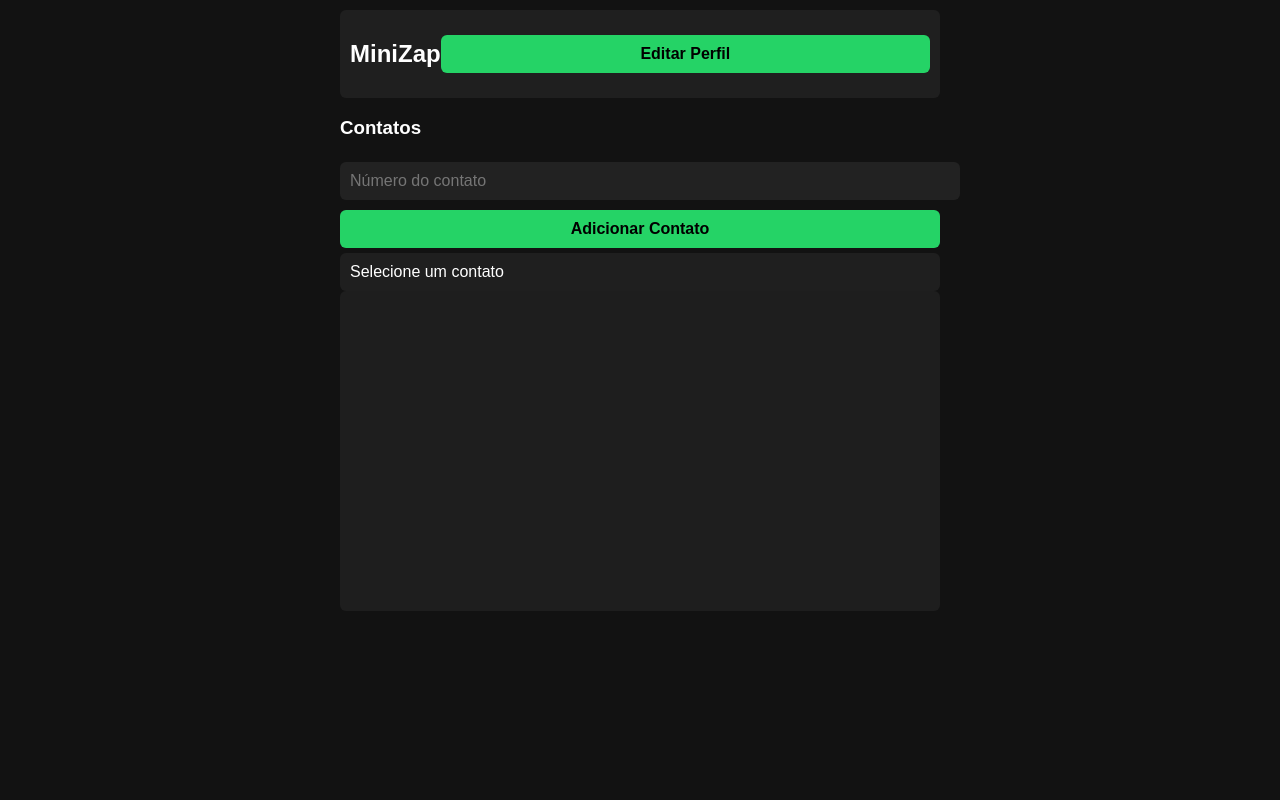
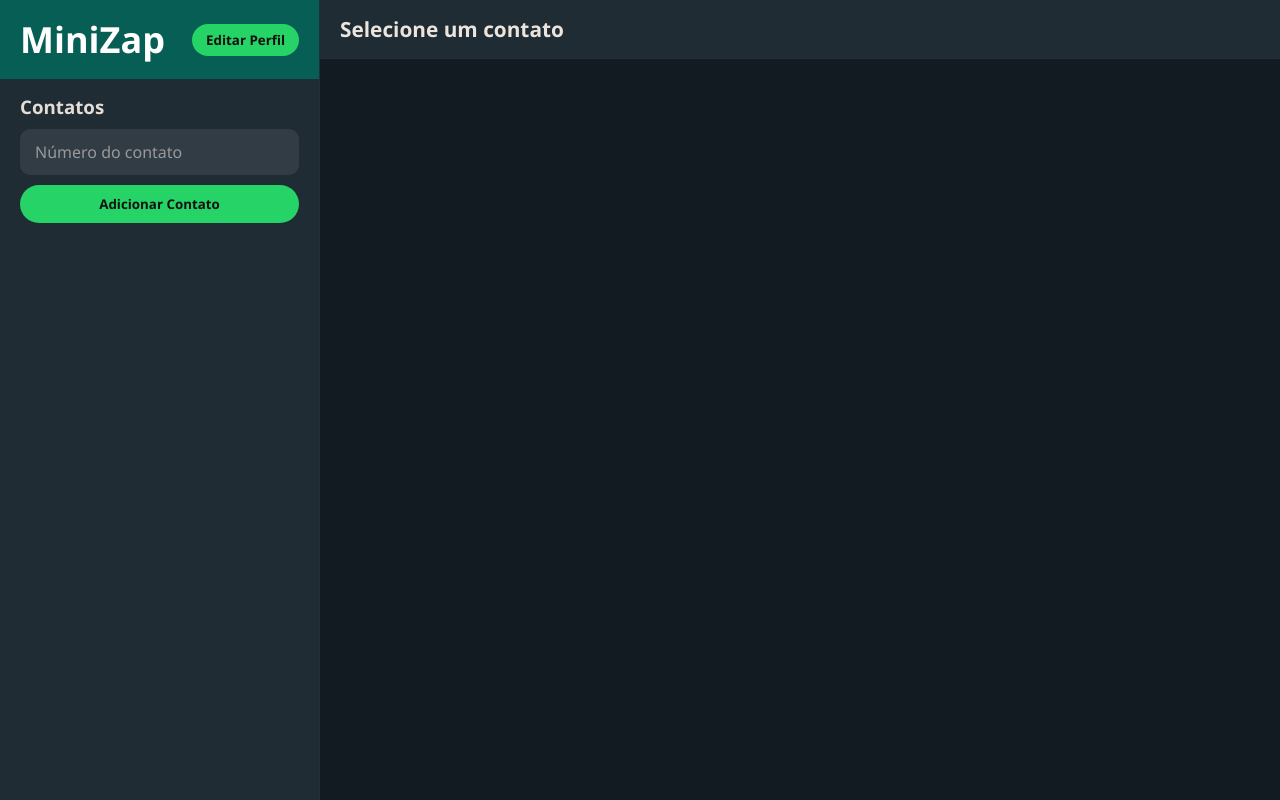
Before and after one commit to RAFAELMM2/v2, a plain HTML site: page index.html in a window 1280 px wide. Drawn offline with Linux system fonts and the light colour scheme.

Commit message:
style.css

```diff
--- a/style.css
+++ b/style.css
@@ -1,75 +1,221 @@
-body {
+/* Reset */
+* {
+  box-sizing: border-box;
   margin: 0;
-  font-family: Arial, sans-serif;
-  background: #121212;
-  color: white;
-  max-width: 600px;
-  margin-left: auto;
-  margin-right: auto;
-  padding: 10px;
+  padding: 0;
+  font-family: "Segoe UI", Tahoma, Geneva, Verdana, sans-serif;
 }
 
-header {
+/* Body e app */
+body, html {
+  height: 100%;
+  background-color: #121b22;
+  color: #e5ddd5;
+  overflow: hidden;
+}
+
+#app {
+  display: flex;
+  height: 100vh;
+  width: 100vw;
+}
+
+/* Sidebar (lista de contatos e perfil) */
+#sidebar {
+  width: 320px;
+  background-color: #202c33;
+  display: flex;
+  flex-direction: column;
+  border-right: 1px solid #222f35;
+  overflow-y: auto;
+}
+
+/* Header sidebar */
+#sidebar header {
+  background-color: #075e54;
+  color: white;
+  padding: 15px 20px;
+  font-size: 1.5rem;
+  font-weight: 700;
   display: flex;
   justify-content: space-between;
   align-items: center;
-  background: #1f1f1f;
-  padding: 10px;
-  border-radius: 6px;
 }
 
-input, button {
-  width: 100%;
-  margin: 5px 0;
-  padding: 10px;
-  border-radius: 6px;
+/* Botão editar perfil */
+#btnEditProfile {
+  background-color: #25d366;
   border: none;
-  font-size: 1em;
+  border-radius: 50px;
+  padding: 7px 14px;
+  font-weight: 700;
+  cursor: pointer;
+  transition: background-color 0.2s ease;
+  color: #111;
 }
 
-input {
-  background: #222;
-  color: white;
+#btnEditProfile:hover {
+  background-color: #1ebe57;
 }
 
-button {
-  background: #25d366;
-  color: black;
+/* Seções da sidebar */
+#profileSection, #contactsSection {
+  padding: 15px 20px;
+}
+
+/* Inputs do perfil e adicionar contato */
+#profileSection input, #contactsSection input {
+  width: 100%;
+  background-color: #323c45;
+  border: none;
+  border-radius: 10px;
+  padding: 12px 15px;
+  font-size: 1rem;
+  color: #d1d1d1;
+  margin-bottom: 10px;
+  outline-offset: 0;
+}
+
+#profileSection input::placeholder, #contactsSection input::placeholder {
+  color: #999;
+}
+
+/* Botões da sidebar */
+#profileSection button, #contactsSection button {
+  background-color: #25d366;
+  color: #111;
+  border: none;
+  border-radius: 50px;
+  padding: 10px 0;
+  font-weight: 700;
   cursor: pointer;
-  font-weight: bold;
+  width: 100%;
+  transition: background-color 0.2s ease;
+}
+
+#profileSection button:hover, #contactsSection button:hover {
+  background-color: #1ebe57;
+}
+
+/* Lista de contatos */
+#contactsList {
+  max-height: 400px;
+  overflow-y: auto;
+  margin-bottom: 10px;
 }
 
 #contactsList div {
-  background: #1e1e1e;
-  padding: 8px;
-  border-radius: 5px;
-  margin: 5px 0;
+  background-color: #2a3942;
+  padding: 14px 18px;
+  border-radius: 10px;
+  margin-bottom: 10px;
   cursor: pointer;
+  font-weight: 600;
+  transition: background-color 0.2s ease;
+  display: flex;
+  align-items: center;
 }
 
-#chatMessages {
-  height: 300px;
-  overflow-y: auto;
-  background: #1e1e1e;
-  padding: 10px;
-  border-radius: 6px;
-  margin-bottom: 10px;
+#contactsList div:hover {
+  background-color: #394a56;
 }
 
+/* Main chat window */
+#chatWindow {
+  flex-grow: 1;
+  display: flex;
+  flex-direction: column;
+  background-color: #111b21;
+}
+
+/* Chat header */
+#chatHeader {
+  background-color: #202c33;
+  color: #ece5dd;
+  padding: 15px 20px;
+  font-size: 1.3rem;
+  font-weight: 700;
+  border-bottom: 1px solid #222f35;
+  display: flex;
+  align-items: center;
+}
+
+/* Chat messages container */
+#chatMessages {
+  flex-grow: 1;
+  padding: 20px;
+  overflow-y: auto;
+  display: flex;
+  flex-direction: column;
+  gap: 10px;
+}
+
+/* Chat footer (input + botão) */
+#chatFooter {
+  display: flex;
+  padding: 10px 15px;
+  background-color: #202c33;
+  border-top: 1px solid #222f35;
+}
+
+/* Input da mensagem */
+#inputMessage {
+  flex-grow: 1;
+  background-color: #323c45;
+  border: none;
+  border-radius: 30px;
+  padding: 12px 20px;
+  font-size: 1rem;
+  color: #ddd;
+  outline: none;
+  margin-right: 10px;
+}
+
+/* Botão enviar */
+#btnSendMessage {
+  background-color: #25d366;
+  border-radius: 50%;
+  width: 48px;
+  height: 48px;
+  font-size: 1.3rem;
+  font-weight: 700;
+  padding: 0;
+  color: #111;
+  border: none;
+  cursor: pointer;
+  transition: background-color 0.2s ease;
+}
+
+#btnSendMessage:hover {
+  background-color: #1ebe57;
+}
+
+/* Mensagens */
 .message {
-  margin-bottom: 10px;
+  max-width: 70%;
+  padding: 12px 16px;
+  border-radius: 8px;
+  font-size: 1rem;
+  line-height: 1.3;
+  word-wrap: break-word;
+  box-shadow: 0 1px 0.5px rgba(0, 0, 0, 0.13);
 }
 
 .message.me {
-  text-align: right;
-  color: #25d366;
+  align-self: flex-end;
+  background-color: #dcf8c6;
+  color: #111b21;
+  border-bottom-right-radius: 0;
 }
 
 .message.their {
-  text-align: left;
-  color: white;
+  align-self: flex-start;
+  background-color: #262d31;
+  color: #e5ddd5;
+  border-bottom-left-radius: 0;
 }
 
+/* Esconder */
 .hidden {
-  display: none;
+  display: none !important;
 }
```
